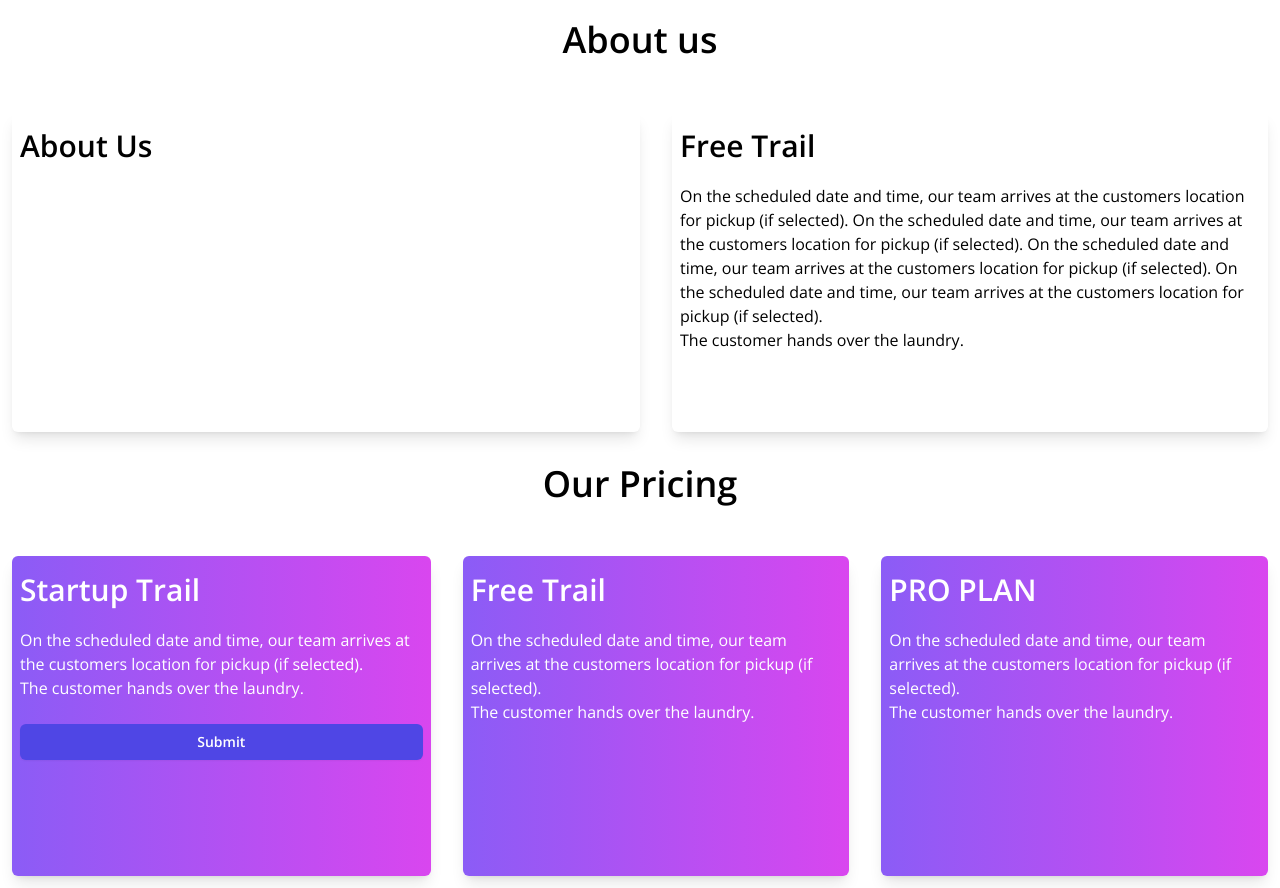
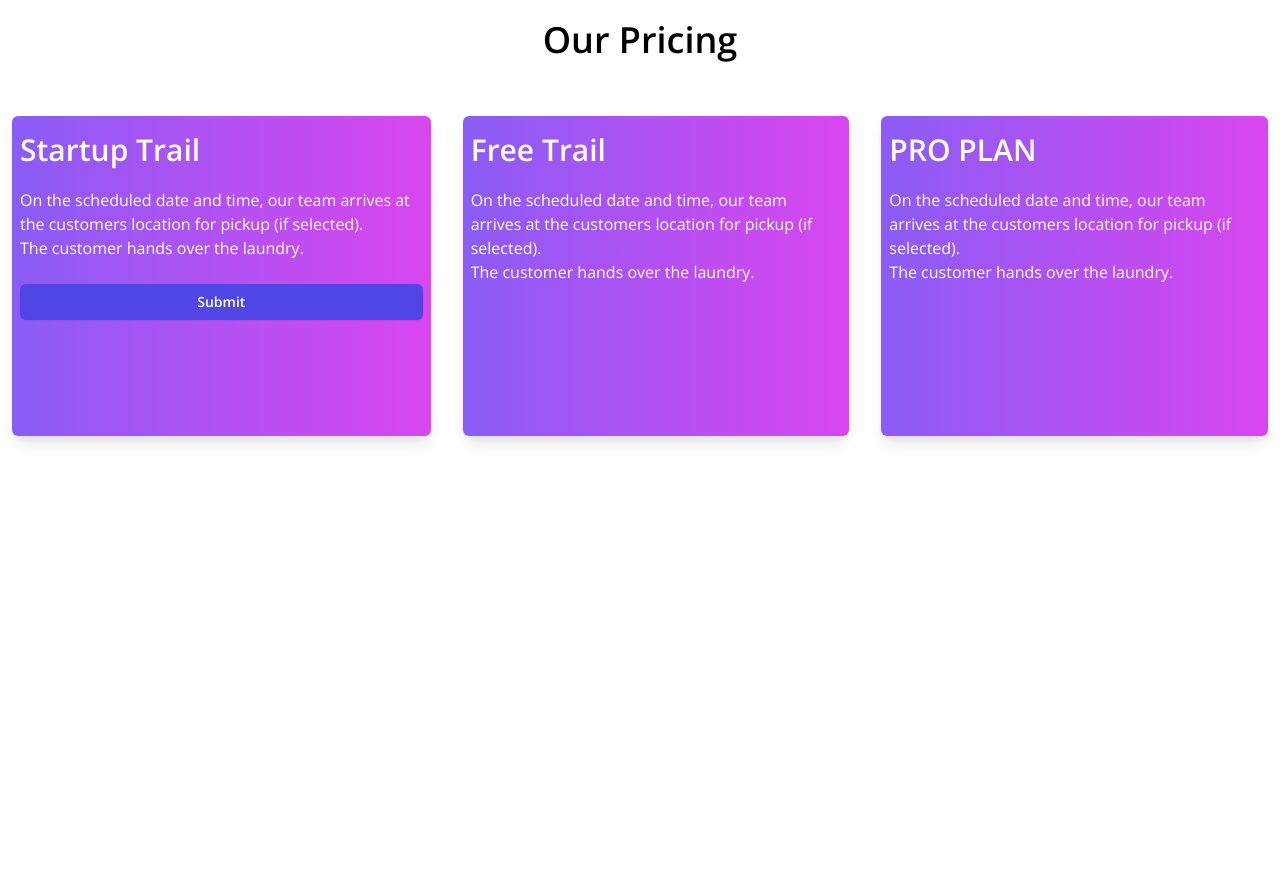
Before and after one commit to HMaroba/nextjs-tailwind, a Next.js app: page /pages/pricing in a window 1280 px wide. After the commit the page ends 800 px from the top, so only its background shows below. Built offline with nearby package versions, Linux system fonts and the light colour scheme.

Commit message:
Fixed pages

```diff
--- a/src/app/pages/about/page.tsx
+++ b/src/app/pages/about/page.tsx
@@ -3,7 +3,7 @@ export default function About() {
     <>
       <div className="mt-5">
         <h1 className="text-4xl text-center mt-5 font-semibold">About us</h1>
-        <div className="grid grid-cols-1 md:grid-cols-2 mt-10 w-full lg:space-x-8 p-3 ">
+        <div className="grid grid-cols-1 md:grid-cols-2 mt-10 w-full p-3 ">
           <div className="h-39 md:h-80  shadow-lg rounded-md p-2 hover:shadow-md">
             <h6 className="mt-2 mb-5 font-semibold text-3xl">About Us</h6>
           </div>
--- a/src/app/pages/pricing/page.tsx
+++ b/src/app/pages/pricing/page.tsx
@@ -3,10 +3,10 @@ import About from "../about/page";
 export default function Pricing() {
   return (
     <>
-    <About />
+
       <h1 className="text-4xl text-center mt-5 font-semibold">Our Pricing</h1>
       <div className="grid grid-cols-1 md:grid-cols-3 mt-10 w-full lg:space-x-8 p-3 ">
-        <div className="h-39 md:h-80 bg-gradient-to-r from-violet-500 to-fuchsia-500 text-white shadow-lg rounded-md p-2 hover:shadow-md">
+        <div className="h-39 md:h-80 mt-4 lg:mt-1 bg-gradient-to-r from-violet-500 to-fuchsia-500 text-white shadow-lg rounded-md p-2 hover:shadow-md">
           <h6 className="mt-2 mb-5 font-semibold text-3xl">Startup Trail</h6>
           <ul>
             <p>
@@ -24,7 +24,7 @@ export default function Pricing() {
             Submit
           </button>
         </div>
-        <div className="h-40 md:h-80 bg-gradient-to-r from-violet-500 to-fuchsia-500 text-white shadow-lg rounded-md p-2 hover:shadow-md">
+        <div className="h-40 md:h-80 mt-4 lg:mt-1 bg-gradient-to-r from-violet-500 to-fuchsia-500 text-white shadow-lg rounded-md p-2 hover:shadow-md">
           <h6 className="mt-2 mb-5 font-semibold text-3xl">Free Trail</h6>
           <ul>
             <p>
@@ -34,7 +34,7 @@ export default function Pricing() {
             <p>The customer hands over the laundry.</p>
           </ul>
         </div>
-        <div className="h-39 md:h-80 bg-gradient-to-r from-violet-500 to-fuchsia-500 text-white shadow-lg rounded-md p-2 hover:shadow-md">
+        <div className="h-39 md:h-80 mt-4 lg:mt-1 bg-gradient-to-r from-violet-500 to-fuchsia-500 text-white shadow-lg rounded-md p-2 hover:shadow-md">
           <h6 className="mt-2 mb-5 font-semibold text-3xl">PRO PLAN</h6>
           <ul>
             <p>
```
